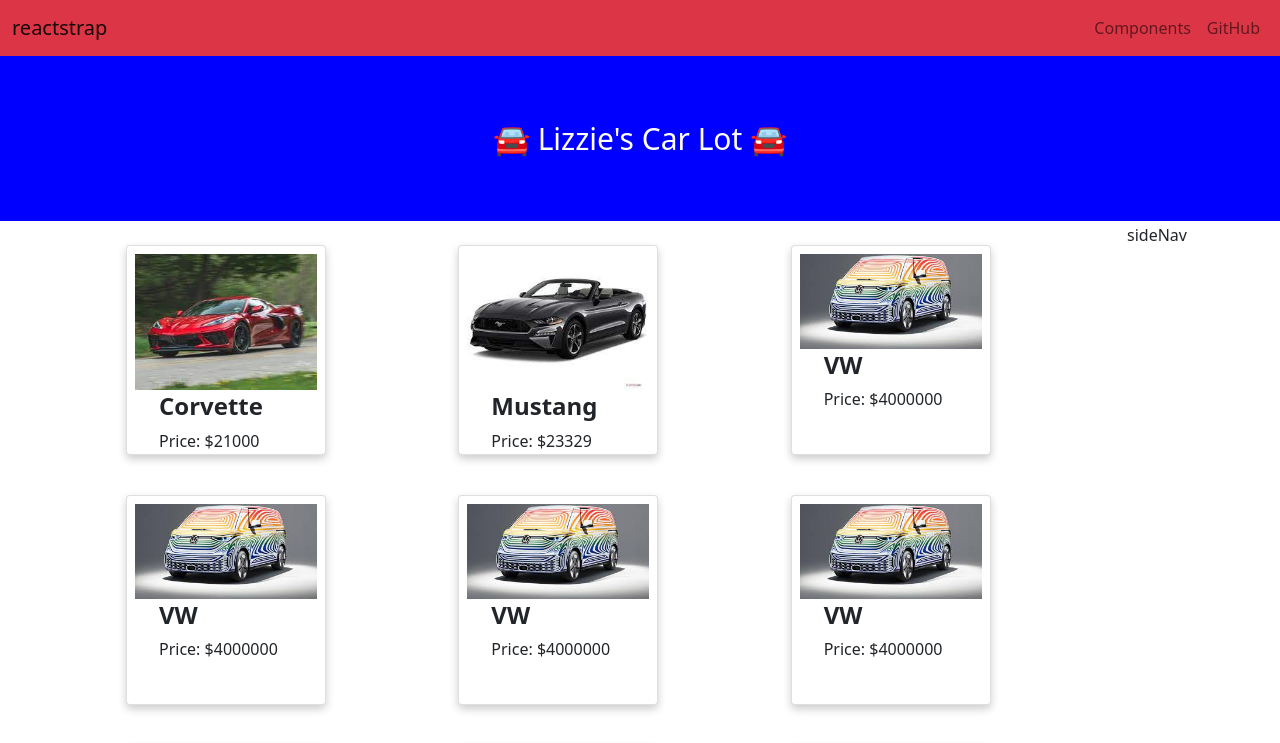
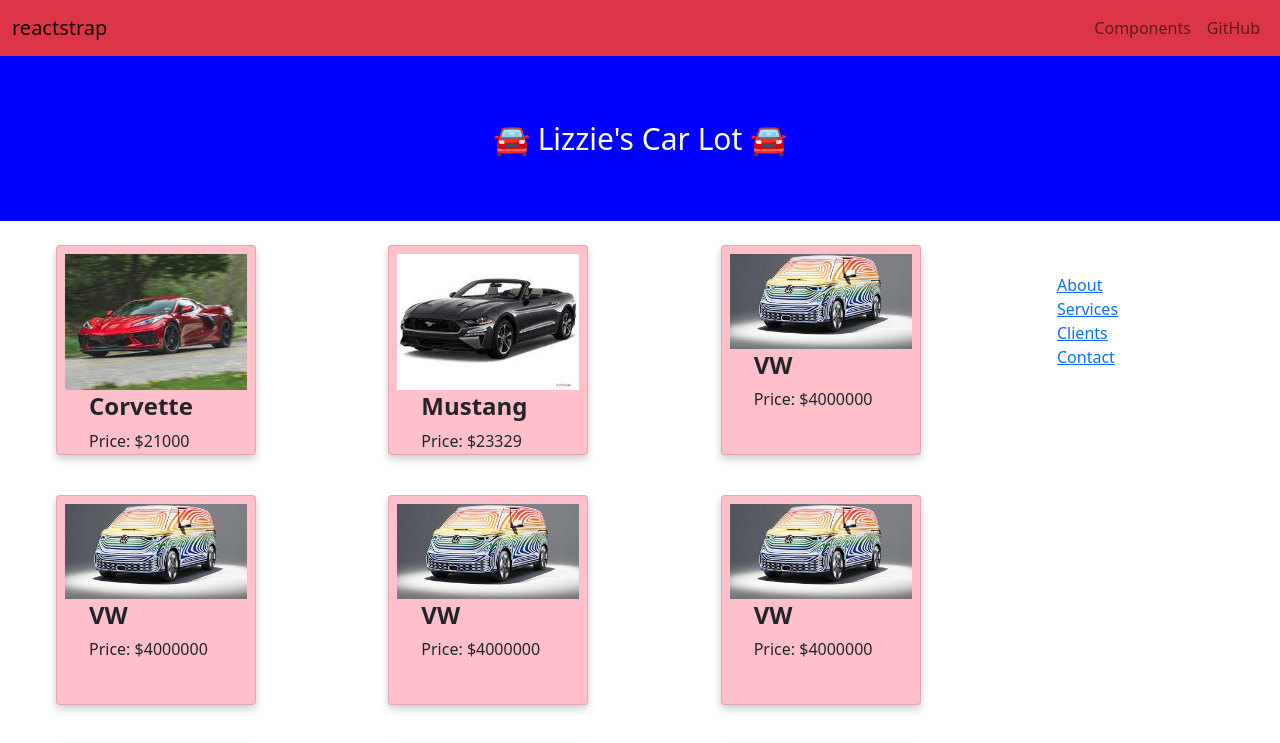
Before and after one commit to Stand59/Carlot, a React (Create React App) app: page / in a window 1280 px wide. Shown: the top 743 px of the page. Built offline with nearby package versions, Linux system fonts and the light colour scheme.

Commit message:
changes of alignment

```diff
--- a/src/App.css
+++ b/src/App.css
@@ -14,7 +14,7 @@
    border: 2px solid #e7e7e7;
    border-radius: 4px;
    padding: .5rem;
-   background-color: pink;
+   background-color: pink !important;
    height: 210px
 }
 
@@ -49,3 +49,23 @@
   display: table;
   clear: both;
 }
+
+
+.sidenav {
+  height: 100%;
+  width: 0;
+  position: relative;
+  top: 50px;
+  background-color: black !important;
+}
+
+.this {
+  margin-left: 0 !important;
+}
+
+height: 100%;
+  width: 0;
+  position: fixed;
+  z-index: 1;
+  right: 0;
+  padding-top: 60px;
--- a/src/components/Main.js
+++ b/src/components/Main.js
@@ -6,7 +6,7 @@
 const Main = () => {
     return(
         <>
-            <Container display="ms-auto">
+            <Container display="ms-auto" className='this'>
                 <Row>
                     <Col className='col-11'>
                         <CarInfo/>
--- a/src/components/SideNav.js
+++ b/src/components/SideNav.js
@@ -1,8 +1,17 @@
 import App from "../App";
+import { Navbar, Nav, NavItem, NavLink, NavbarBrand } from 'reactstrap';
 
 const SideNav = () => {
     return(
-        <div>sideNav</div>
+        <div className='sidenav'>
+            <a href="#">About</a>
+            <br></br>
+            <a href="#">Services</a>
+            <br></br>
+            <a href="#">Clients</a>
+            <br></br>
+            <a href="#">Contact</a>
+        </div>
     );
 };
 
```
